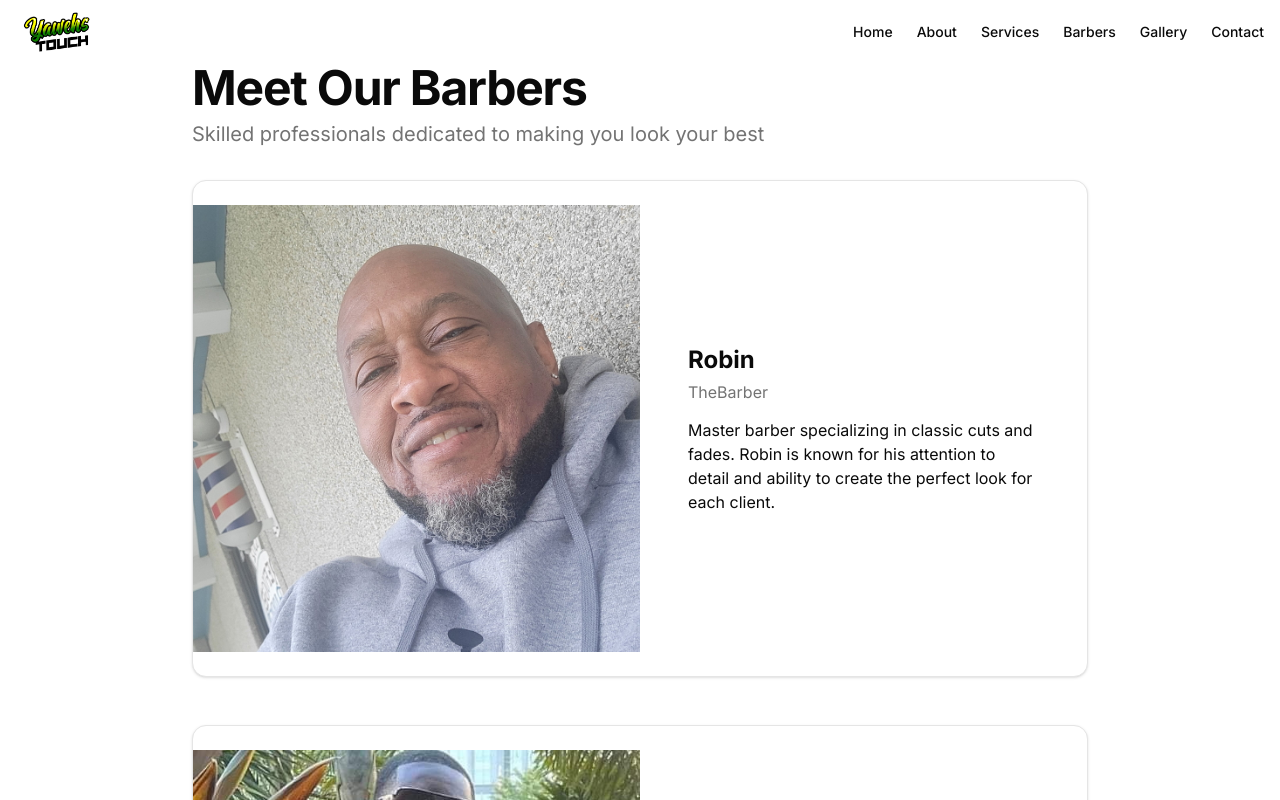
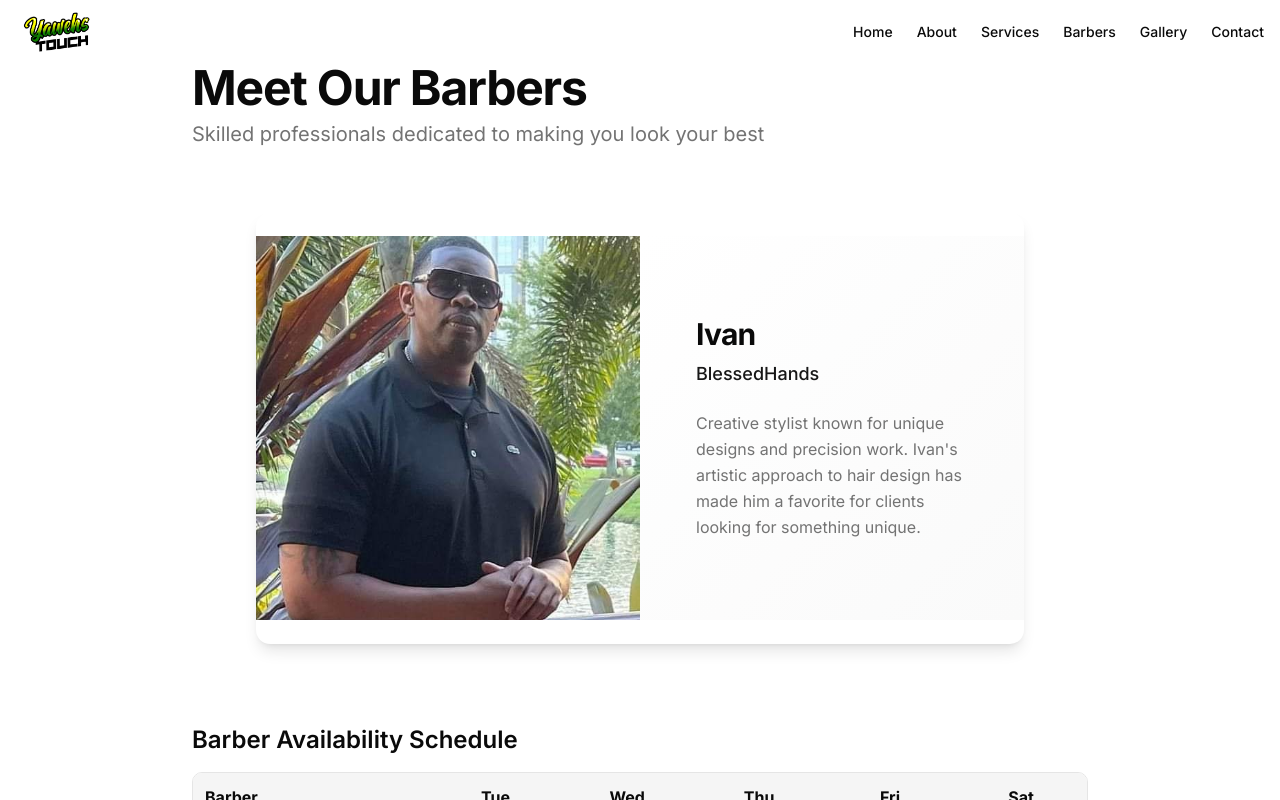
Before and after one commit to cax22/Yahweh, a Next.js app: page /barbers in a window 1280 px wide. Shown: the top 800 px of the page. Built offline with nearby package versions, Linux system fonts and the light colour scheme.

Commit message:
new files and folders

```diff
--- a/next.config.ts
+++ b/next.config.ts
@@ -4,9 +4,6 @@ const nextConfig = {
   images: {
     unoptimized: true,
   },
-  basePath: process.env.NODE_ENV === "production" ? "/Yahweh" : "",
-  assetPrefix: process.env.NODE_ENV === "production" ? "/Yahweh/" : "",
-  trailingSlash: true,
 };
 
 module.exports = nextConfig;
--- a/package.json
+++ b/package.json
@@ -2,11 +2,14 @@
   "name": "yehweh",
   "version": "0.1.0",
   "private": true,
+  "homepage": "https://cax22.github.io/Yahweh",
   "scripts": {
     "dev": "next dev --turbopack",
     "build": "next build",
+    "export": "next export",
     "start": "next start",
-    "lint": "next lint"
+    "lint": "next lint",
+    "deploy": "npm run build && npm run export && gh-pages -d out"
   },
   "dependencies": {
     "@radix-ui/react-dialog": "^1.1.6",
@@ -31,6 +34,7 @@
     "@types/react-dom": "^19",
     "eslint": "^9",
     "eslint-config-next": "15.2.4",
+    "gh-pages": "^6.3.0",
     "tailwindcss": "^4",
     "typescript": "^5"
   }
--- a/src/components/barbers-list.tsx
+++ b/src/components/barbers-list.tsx
@@ -3,12 +3,6 @@ import { Card, CardContent, CardHeader } from "@/components/ui/card";
 
 export function BarbersList() {
   const barbers = [
-    {
-      name: "Robin",
-      nickname: "TheBarber",
-      image: "/robin.jpg",
-      bio: "Master barber specializing in classic cuts and fades. Robin is known for his attention to detail and ability to create the perfect look for each client.",
-    },
     {
       name: "Ivan",
       nickname: "BlessedHands",
@@ -18,28 +12,35 @@ export function BarbersList() {
   ];
 
   return (
-    <div className="space-y-12">
+    <div className="max-w-3xl mx-auto py-8">
       {barbers.map((barber) => (
-        <Card key={barber.name} className="overflow-hidden">
+        <Card key={barber.name} className="overflow-hidden shadow-lg border-0">
           <div className="grid md:grid-cols-2">
             <div className="relative aspect-square overflow-hidden">
               <Image
                 src={barber.image}
                 alt={barber.name}
                 fill
-                className="object-cover"
+                className="object-cover hover:scale-105 transition-transform duration-300"
                 draggable={false}
+                priority
               />
             </div>
-            <div className="flex flex-col justify-center p-6">
-              <CardHeader className="pb-2">
-                <div className="space-y-1">
-                  <h3 className="text-2xl font-bold">{barber.name}</h3>
-                  <p className="text-muted-foreground">{barber.nickname}</p>
+            <div className="flex flex-col justify-center p-8 bg-gradient-to-br from-background to-muted/50">
+              <CardHeader className="pb-4">
+                <div className="space-y-2">
+                  <h3 className="text-3xl font-bold tracking-tight">
+                    {barber.name}
+                  </h3>
+                  <p className="text-primary font-medium text-lg">
+                    {barber.nickname}
+                  </p>
                 </div>
               </CardHeader>
               <CardContent>
-                <p>{barber.bio}</p>
+                <p className="text-muted-foreground leading-relaxed">
+                  {barber.bio}
+                </p>
               </CardContent>
             </div>
           </div>
--- a/src/components/barbers-preview.tsx
+++ b/src/components/barbers-preview.tsx
@@ -1,15 +1,7 @@
-import Link from "next/link";
-import { Button } from "@/components/ui/button";
 import { BarberCard } from "@/components/barber-card";
 
 export default function BarbersPreview() {
   const barbers = [
-    {
-      name: "Robin",
-      nickname: "TheBarber",
-      image: "/robin.jpg",
-      bio: "Master barber specializing in classic cuts and fades. Known for attention to detail and client satisfaction.",
-    },
     {
       name: "Ivan",
       nickname: "BlessedHands",
@@ -19,28 +11,25 @@ export default function BarbersPreview() {
   ];
 
   return (
-    <section className="w-full pb-16 md:pb-24">
+    <section className="w-full py-16 md:py-24 bg-muted/20">
       <div className="container px-4">
-        <div className="mx-auto max-w-5xl">
-          <div className="mb-8 text-center">
-            <h2 className="text-3xl font-bold tracking-tight sm:text-4xl">
-              Meet Our Barbers
+        <div className="mx-auto max-w-3xl text-center">
+          <div className="mb-12">
+            <h2 className="text-3xl font-bold tracking-tight sm:text-4xl mb-4">
+              Meet Our Master Barber
             </h2>
-            <p className="mt-2 text-lg text-muted-foreground">
+            <div className="h-1 w-24 bg-primary mx-auto mb-6"></div>
+            <p className="text-lg text-muted-foreground max-w-xl mx-auto">
               Skilled professionals dedicated to making you look your best
             </p>
           </div>
 
-          <div className="grid gap-8 md:grid-cols-2">
+          <div className="flex justify-center">
             {barbers.map((barber) => (
-              <BarberCard key={barber.name} barber={barber} />
+              <div key={barber.name} className="w-full max-w-md">
+                <BarberCard barber={barber} />
+              </div>
             ))}
-          </div>
-
-          <div className="mt-10 text-center">
-            <Button asChild variant="outline" size="lg">
-              <Link href="/barbers">View Barber Schedules</Link>
-            </Button>
           </div>
         </div>
       </div>
```
Also changed, not shown: 1 other file (tests, documents, lock files or other folders).
